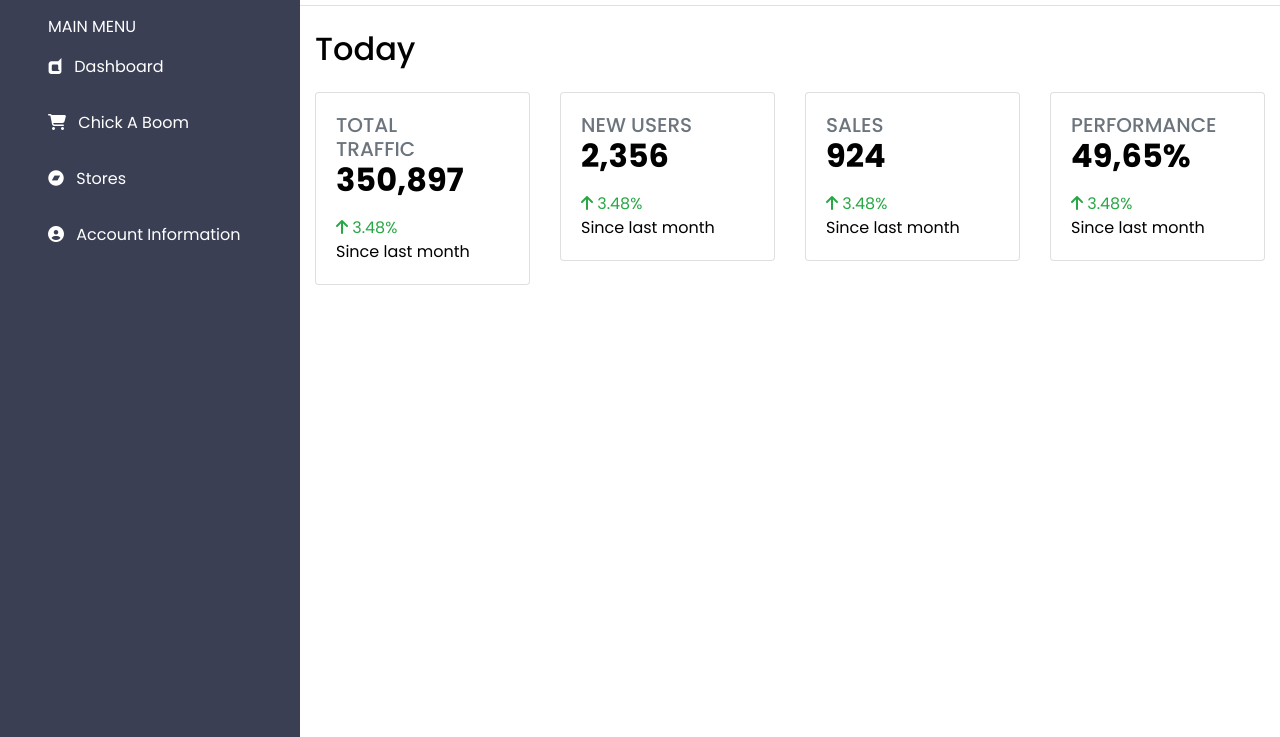
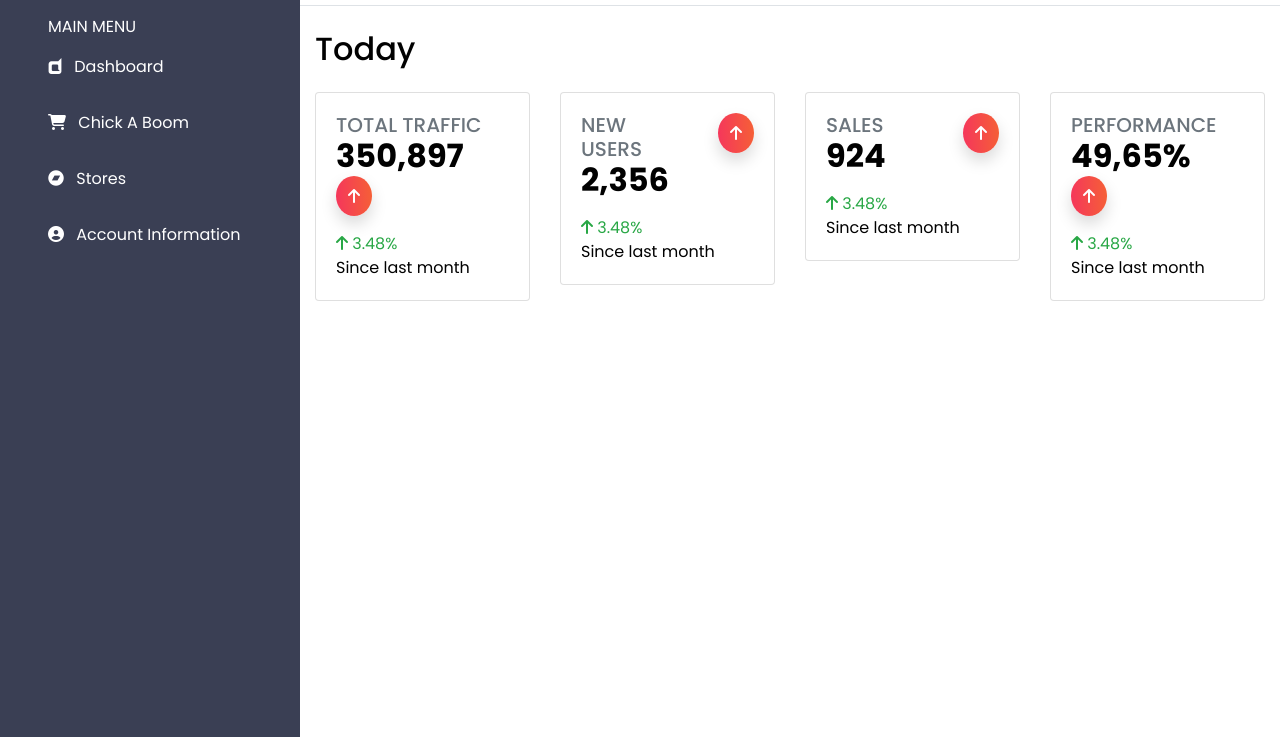
Before and after one commit to iftikharrasha/slyde-delivery-admin-panel, a plain HTML site: page index.html in a window 1280 px wide. Shown: the part 63-800 px from the top of the page. Drawn offline with Linux system fonts and the light colour scheme.

Commit message:
minor fixes

```diff
--- a/css/style.css
+++ b/css/style.css
@@ -131,3 +131,16 @@ a, select , input , textarea , button{
     width: 13px;
     transform: translateX(5px);
 }
+
+.icon-shape {
+    display: inline-flex;
+    padding: 12px;
+    text-align: center;
+    border-radius: 50%;
+    align-items: center;
+    justify-content: center;
+}
+
+.bg-gradient-red {
+    background: linear-gradient(87deg,#f5365c 0,#f56036 100%)!important;
+}
--- a/index.html
+++ b/index.html
@@ -131,7 +131,7 @@
             </div>
             <!-- Card stats -->
             <div class="row">
-              <div class="col-xl-3 col-md-6">
+              <div class="col-xl-3 col-md-6 pb-4">
                 <div class="card card-stats">
                   <!-- Card body -->
                   <div class="card-body">
@@ -141,8 +141,8 @@
                         <span class="h2 font-weight-bold mb-0">350,897</span>
                       </div>
                       <div class="col-auto">
-                        <div class="icon icon-shape bg-gradient-red text-white rounded-circle shadow">
-                          <i class="ni ni-active-40"></i>
+                        <div class="icon-shape bg-gradient-red text-white rounded-circle shadow">
+                          <i class="fa fa-arrow-up"></i>
                         </div>
                       </div>
                     </div>
@@ -153,7 +153,7 @@
                   </div>
                 </div>
               </div>
-              <div class="col-xl-3 col-md-6">
+              <div class="col-xl-3 col-md-6 pb-4">
                 <div class="card card-stats">
                   <!-- Card body -->
                   <div class="card-body">
@@ -163,8 +163,8 @@
                         <span class="h2 font-weight-bold mb-0">2,356</span>
                       </div>
                       <div class="col-auto">
-                        <div class="icon icon-shape bg-gradient-orange text-white rounded-circle shadow">
-                          <i class="ni ni-chart-pie-35"></i>
+                        <div class="icon-shape bg-gradient-red text-white rounded-circle shadow">
+                          <i class="fa fa-arrow-up"></i>
                         </div>
                       </div>
                     </div>
@@ -175,7 +175,7 @@
                   </div>
                 </div>
               </div>
-              <div class="col-xl-3 col-md-6">
+              <div class="col-xl-3 col-md-6 pb-4">
                 <div class="card card-stats">
                   <!-- Card body -->
                   <div class="card-body">
@@ -185,8 +185,8 @@
                         <span class="h2 font-weight-bold mb-0">924</span>
                       </div>
                       <div class="col-auto">
-                        <div class="icon icon-shape bg-gradient-green text-white rounded-circle shadow">
-                          <i class="ni ni-money-coins"></i>
+                        <div class="icon-shape bg-gradient-red text-white rounded-circle shadow">
+                          <i class="fa fa-arrow-up"></i>
                         </div>
                       </div>
                     </div>
@@ -197,7 +197,7 @@
                   </div>
                 </div>
               </div>
-              <div class="col-xl-3 col-md-6">
+              <div class="col-xl-3 col-md-6 pb-4">
                 <div class="card card-stats">
                   <!-- Card body -->
                   <div class="card-body">
@@ -207,8 +207,8 @@
                         <span class="h2 font-weight-bold mb-0">49,65%</span>
                       </div>
                       <div class="col-auto">
-                        <div class="icon icon-shape bg-gradient-info text-white rounded-circle shadow">
-                          <i class="ni ni-chart-bar-32"></i>
+                        <div class="icon-shape bg-gradient-red text-white rounded-circle shadow">
+                          <i class="fa fa-arrow-up"></i>
                         </div>
                       </div>
                     </div>
```
